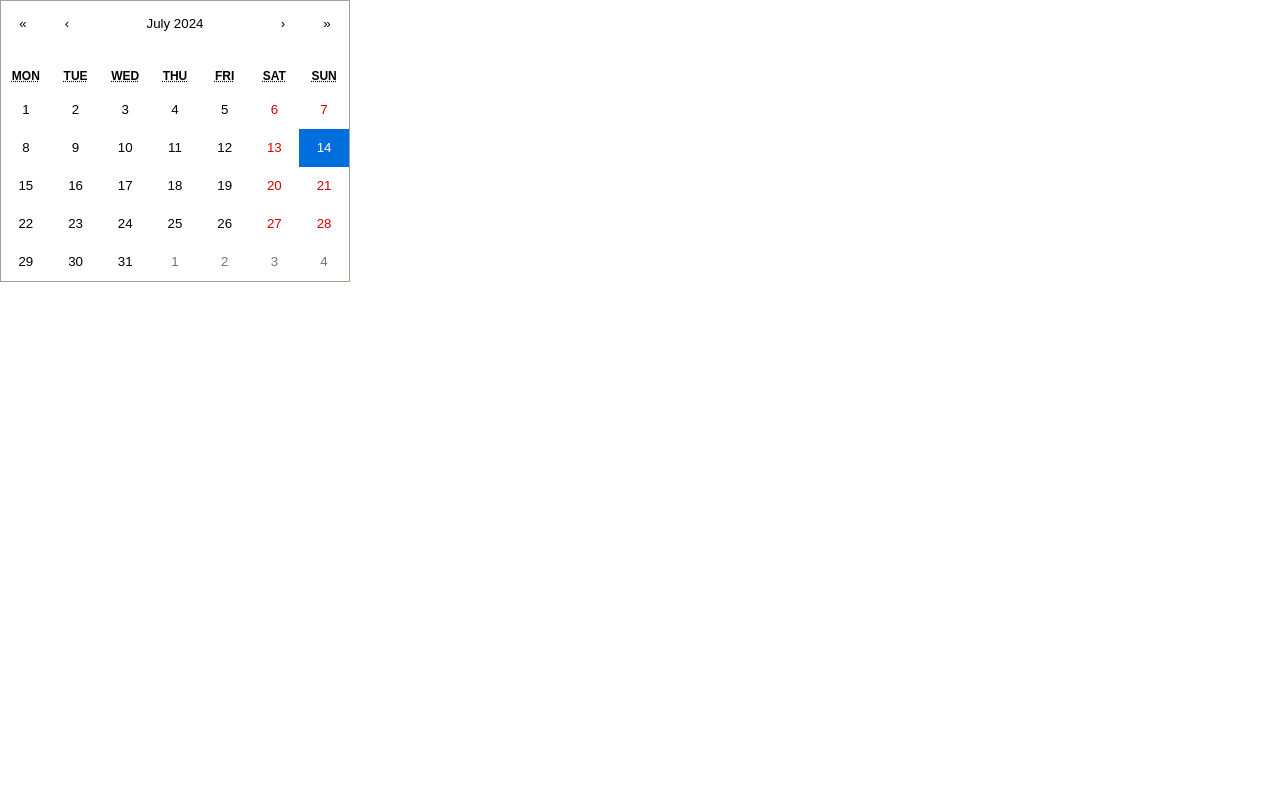
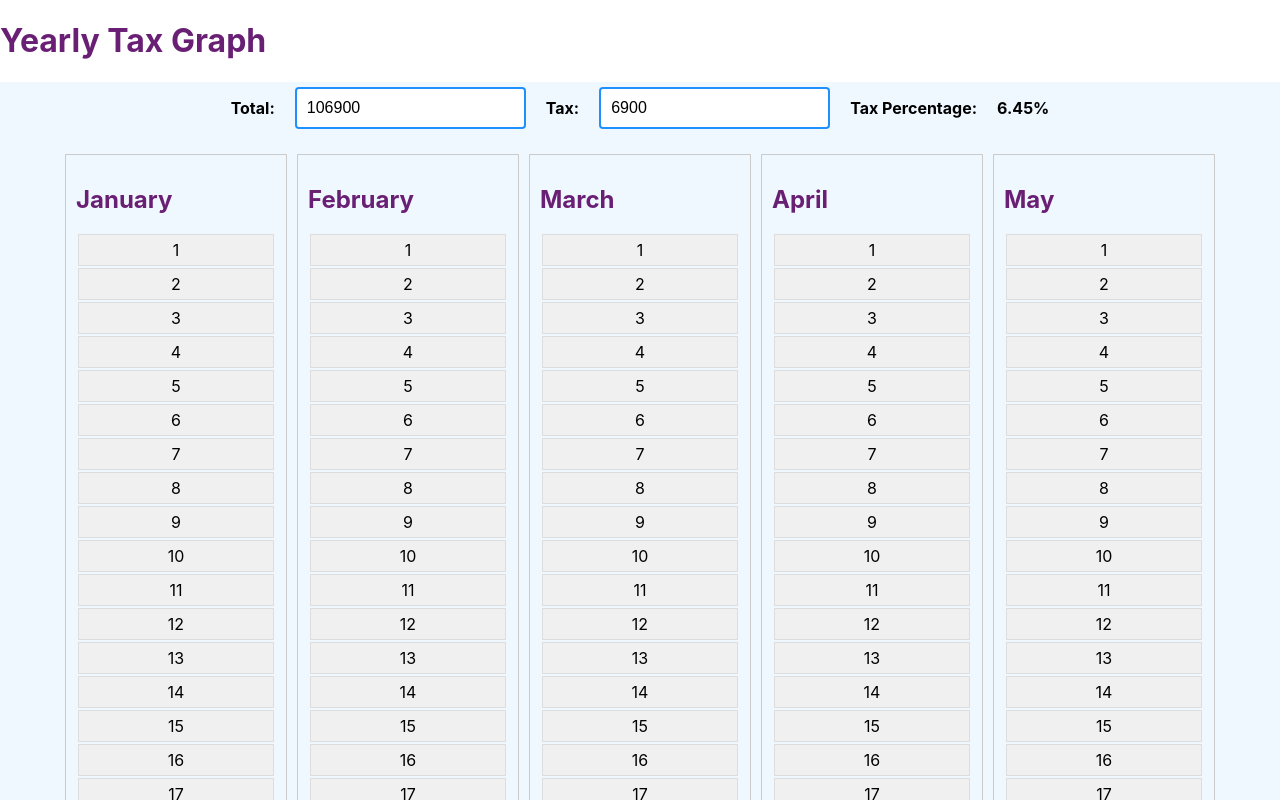
Before and after one commit to ranahtsham/YearlyTaxGraph, a React (Create React App) app: page / in a window 1280 px wide. Shown: the top 800 px of the page. Built offline with nearby package versions, Linux system fonts and the light colour scheme.

Commit message:
working tax

```diff
--- a/src/App.css
+++ b/src/App.css
@@ -1,3 +1,5 @@
-.App {
-    text-align: center;
+:root {
+    --markcp-min-width: 300px;
+    --max-content-width: 1200px;
+    --markcp-box-shadow: color-mix(in srgb, rgb(0, 132, 255) 30%, transparent) 0 5px 10px 0, color-mix(in srgb, rgb(132, 193, 255) 15%, transparent) 0 6px 12px 6px;
 }
--- a/src/App.tsx
+++ b/src/App.tsx
@@ -1,18 +1,13 @@
-import React, {useState} from 'react';
-import Calendar from 'react-calendar';
-import 'react-calendar/dist/Calendar.css';
+import React from 'react';
+import TaxGraph from "./components/TaxGraph";
 import './App.css';
 
-type ValuePiece = Date | null;
-type Value = ValuePiece | [ValuePiece, ValuePiece];
-
 function App() {
-    const [value, onChange] = useState<Value>(new Date());
-
     return (
-        <div className="App">
-            <Calendar onChange={onChange} value={value} />
-        </div>
+        <>
+            <h1 style={{color: "#691f74"}}>Yearly Tax Graph</h1>
+            <TaxGraph />
+        </>
     );
 }
 
--- /dev/null
+++ b/src/components/CustomCalendar.css
@@ -0,0 +1,24 @@
+.calendar-container {
+    display: flex;
+    flex-wrap: wrap;
+    gap: 10px;
+    justify-content: center;
+}
+
+.month {
+    border: 1px solid #ccc;
+    padding: 10px;
+    width: 200px;
+}
+
+.day {
+    margin: 2px;
+    padding: 5px;
+    background-color: #f0f0f0;
+    border: 1px solid #ddd;
+    text-align: center;
+}
+
+.day.highlight {
+    background-color: red;
+}
--- /dev/null
+++ b/src/components/CustomCalendar.tsx
@@ -0,0 +1,32 @@
+import React, { useEffect } from 'react';
+import './CustomCalendar.css';
+
+interface CustomCalendarProps {
+    year: number;
+    percentage: number;
+}
+
+const CustomCalendar: React.FC<CustomCalendarProps> = ({ year, percentage }) => {
+    const months = [
+        'January', 'February', 'March', 'April',
+        'May', 'June', 'July', 'August',
+        'September', 'October', 'November', 'December'
+    ];
+
+    return (
+        <div className="calendar-container">
+            {months.map((month, index) => (
+                <div key={index} className="month">
+                    <h2 style={{color: "#691f74"}}>{month}</h2>
+                    {Array.from({length: new Date(year, index + 1, 0).getDate()}, (_, day) => (
+                        <div key={day + 1} className="day">
+                            {day + 1}
+                        </div>
+                    ))}
+                </div>
+            ))}
+        </div>
+    );
+};
+
+export default CustomCalendar;
--- /dev/null
+++ b/src/components/TaxGraph.css
@@ -0,0 +1,41 @@
+.tax-graph {
+    display: flex;
+    flex-direction: column;
+    align-items: center;
+    justify-content: center;
+    background-color: #f0f8ff;
+}
+
+.tax-input-container {
+    display: flex;
+    flex-direction: row;
+    align-items: center;
+    margin-bottom: 20px;
+    gap: 20px;
+}
+
+.tax-input-container label {
+    margin: 5px 0;
+    font-weight: bold;
+}
+
+.tax-input-container input {
+    padding: 10px;
+    font-size: 1em;
+    margin: 5px 0;
+    border: 2px solid #1e90ff;
+    border-radius: 4px;
+}
+
+.tax-input-container button {
+    padding: 10px 20px;
+    background-color: #1e90ff;
+    color: white;
+    border: none;
+    border-radius: 4px;
+    cursor: pointer;
+}
+
+.tax-input-container button:hover {
+    background-color: #1c86ee;
+}
--- /dev/null
+++ b/src/components/TaxGraph.tsx
@@ -0,0 +1,34 @@
+import React, {useEffect, useState} from 'react';
+import CustomCalendar from './CustomCalendar';
+import { calculateTaxPercentage } from '../utils/TaxCalculator';
+import './TaxGraph.css';
+
+const TaxGraph: React.FC = () => {
+    const currentYear = new Date().getFullYear();
+    const [total, setTotal] = useState<number>(106900);
+    const [tax, setTax] = useState<number>(6900);
+    const [taxPercentage, setTaxPercentage] = useState<number>(0);
+
+    useEffect(() => {
+        setTaxPercentage(calculateTaxPercentage(total, tax));
+    }, [total, tax]);
+
+
+    return (
+        <div className="tax-graph">
+            <div className="tax-input-container">
+                <label>Total:</label>
+                <input type="number" value={total} onChange={(e) => setTotal(Number(e.target.value))}/>
+                <label>Tax:</label>
+                <input type="number" value={tax} onChange={(e) => setTax(Number(e.target.value))}/>
+                <label>Tax Percentage: </label>
+                <p style={{fontWeight: 'bold'}}>{taxPercentage.toFixed(2)}%</p>
+            </div>
+
+
+            <CustomCalendar year={currentYear} percentage={taxPercentage}/>
+        </div>
+    );
+};
+
+export default TaxGraph;
--- /dev/null
+++ b/src/utils/TaxCalculator.ts
@@ -0,0 +1,18 @@
+export function calculateTaxPercentage(total: number, tax: number): number {
+    if (total <= 0 || tax < 0) {
+        return 0;
+    }
+
+    if (tax > total){
+        return 100;
+    }
+
+    return (tax / total) * 100;
+}
+
+export const getTotalDaysInYear = (year: number): number => {
+    const start = new Date(year, 0, 1);
+    const end = new Date(year + 1, 0, 1);
+    const diff = end.getTime() - start.getTime();
+    return diff / (1000 * 60 * 60 * 24);
+};
```
Also changed, not shown: 1 other file (tests, documents, lock files or other folders).
